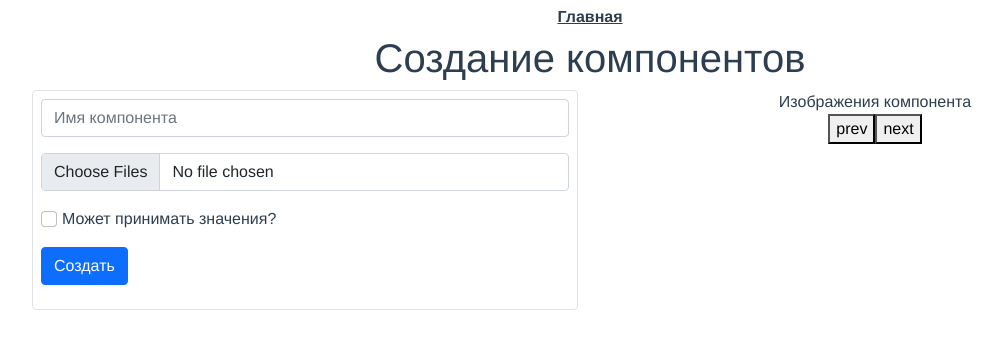
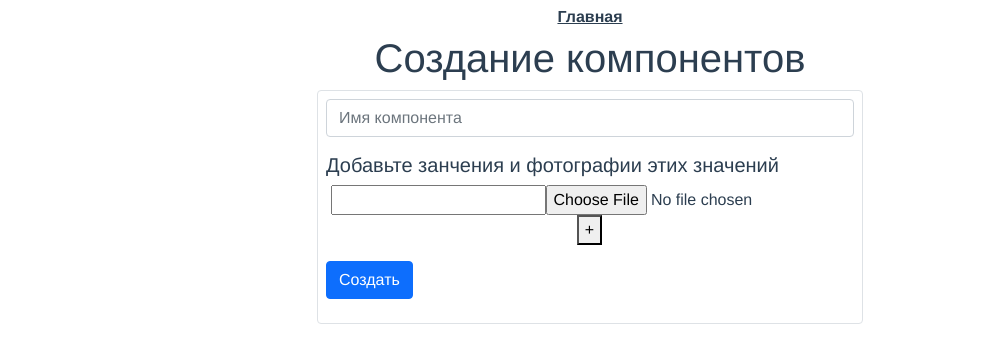
Before and after one commit to Lokol1337/eed-frontend, a Vue app: page /create-component in a window 1280 px wide. Shown: the top 362 px of the page, without its empty margins (50-1051 px from the left). Built offline with nearby package versions, Linux system fonts and the light colour scheme.

Commit message:
add value photo draft

```diff
--- a/src/components/component/componentForm.vue
+++ b/src/components/component/componentForm.vue
@@ -11,51 +11,25 @@
       />
     </div>
     <div class="input-group mb-3">
-      <input
-        @change="onFileChangeHandler"
-        class="form-control"
-        type="file"
-        id="formFileMultiple"
-        multiple
-        required
-      />
-    </div>
-    <div class="input-group mb-3 form-check">
-      <input
-        v-model="component.isCanTakeValues"
-        @change="resetComponentValues"
-        class="form-check-input"
-        style="border-radius: 0.25em"
-        type="checkbox"
-        id="isCanTakeValues"
-      />
-      <label
-        class="form-check-label"
-        for="isCanTakeValues"
-        style="margin-left: 5px"
-      >
-        Может принимать значения?
-      </label>
-    </div>
-    <div class="input-group mb-3" v-if="component.isCanTakeValues">
-      <label for="valuesInput">
-        Добавьте значения, которые сможет принимать компонент
-      </label>
+      <!-- TODO: fix h tag, by semantic its not h -->
+      <h5 for="valuesInput">Добавьте занчения и фотографии этих значений</h5>
       <div>
         <div>
-        <input type="text" v-model="valueForAdd">
-        <button @click.prevent="addValue">
-          +
-        </button>
-      </div>
-        <div
-          v-for="componentValue in component.values"
-          :key="componentValue"
-        >
+          <input type="text" v-model="forAdd.value" />
+          <input type="file" ref="fileupload" @change="onFileChangeHandler($event)"/>
+          <img v-if="forAdd.photo !== ''"
+            width="75"
+            height="75"
+            :src="forAdd.photo"
+          >
+          <button @click.prevent="addValue">+</button>
+        </div>
+        <div v-for="(valuePhoto, i) in component.valuesAndPhotos" :key="i">
           <span>
-            {{ componentValue }}
+            {{ valuePhoto.value }}
           </span>
-          <button @click.prevent="deleteFromValuesList(componentValue)">
+          <img width="75" height="75" :src="valuePhoto.photo">
+          <button @click.prevent="deleteFromValuesList(valuePhoto)">
             -
           </button>
         </div>
@@ -75,38 +49,46 @@ export default {
   data() {
     return {
       component: {
-        name: '',
-        photos: [],
-        isCanTakeValues: false,
-        values: [],
+        name: "",
+        valuesAndPhotos: [],
       },
-      valueForAdd: '',
+      forAdd: {
+        value: '',
+        photo: '',
+      },
     };
   },
   methods: {
     async onFileChangeHandler(e) {
-      this.component.photos = await convertFileToBase64OnChange(e);
-      this.$emit('changeComponentPhotos', this.component.photos);
+      const photosBase64 = await convertFileToBase64OnChange(e);
+      this.forAdd.photo = photosBase64[0];
     },
     emitCreateComponent() {
-      this.$emit('createComponent', this.component);
+      this.$emit("createComponent", this.component);
     },
     addValue() {
-      if (this.valueForAdd !== '' &&
-        !(this.component.values.find(arrValue => arrValue === this.valueForAdd))
+      if (this.forAdd.value !== "" &&
+        !this.component.valuesAndPhotos.some(valuesAndPhotosSrc => valuesAndPhotosSrc.value === this.forAdd.value)
       ) {
-        this.component.values.push(this.valueForAdd);
-        this.valueForAdd = '';
+        const objForAdd = {...this.forAdd}
+        this.component.valuesAndPhotos.push(objForAdd);
+
+        this.forAdd.value = '';
+        this.forAdd.photo = '';
+        this.$refs.fileupload.value = null;
       } else {
-        alert('Уже есть в списке значений');
+        alert("Уже есть в списке значений");
       }
     },
-    deleteFromValuesList(valueForDelete) {
-      this.component.values = this.component.values.filter(value => value !== valueForDelete);
+    deleteFromValuesList(valuePhoto) {
+      this.component.valuesAndPhotos = this.component.valuesAndPhotos.filter(
+        (valuesAndPhotosSrc) => valuesAndPhotosSrc.value !== valuePhoto.value
+      );
     },
-    resetComponentValues() {
-      this.component.values = [];
-    }
+    resetComponentForm() {
+      // TODO: add reset component form
+      // this.component.values = [];
+    },
   },
 };
 </script>
--- a/src/views/CreateComponent.vue
+++ b/src/views/CreateComponent.vue
@@ -2,18 +2,18 @@
   <div class="create-component-page">
     <h1>Создание компонентов</h1>
     <div class="container">
-      <div class="row">
+      <div class="row justify-content-center">
         <div class="col-12 col-sm-6">
           <componentForm @createComponent="createComponentHandler" @changeComponentPhotos="changeComponentPhotosHandler"/>
         </div>
-        <div class="col-12 col-sm-6">
+        <!-- <div class="col-12 col-sm-6">
           <div>
             <span>
               Изображения компонента
             </span>
             <componentPhotosView :photos="photos"/>
           </div>
-        </div>
+        </div> -->
       </div>
     </div>
   </div>
@@ -21,8 +21,7 @@
 
 <script>
 import componentForm from '@/components/component/componentForm.vue';
-// import componentPhotosView from '@/components/component/componentPhotosView.vue';
-import componentPhotosView from '@/components/componentPhotosView.vue';
+// import componentPhotosView from '@/components/componentPhotosView.vue';
 
 import { convertFileToBase64OnChange } from '@/utils/file.js';
 
@@ -34,7 +33,7 @@ export default {
   },
   components: {
     componentForm,
-    componentPhotosView,
+    // componentPhotosView,
   },
   methods: {
     async onFileChangeHandler(e) {
```
Also changed, not shown: src/components/component/componentPhotosView.vue (deleted, +0 -27 lines).
